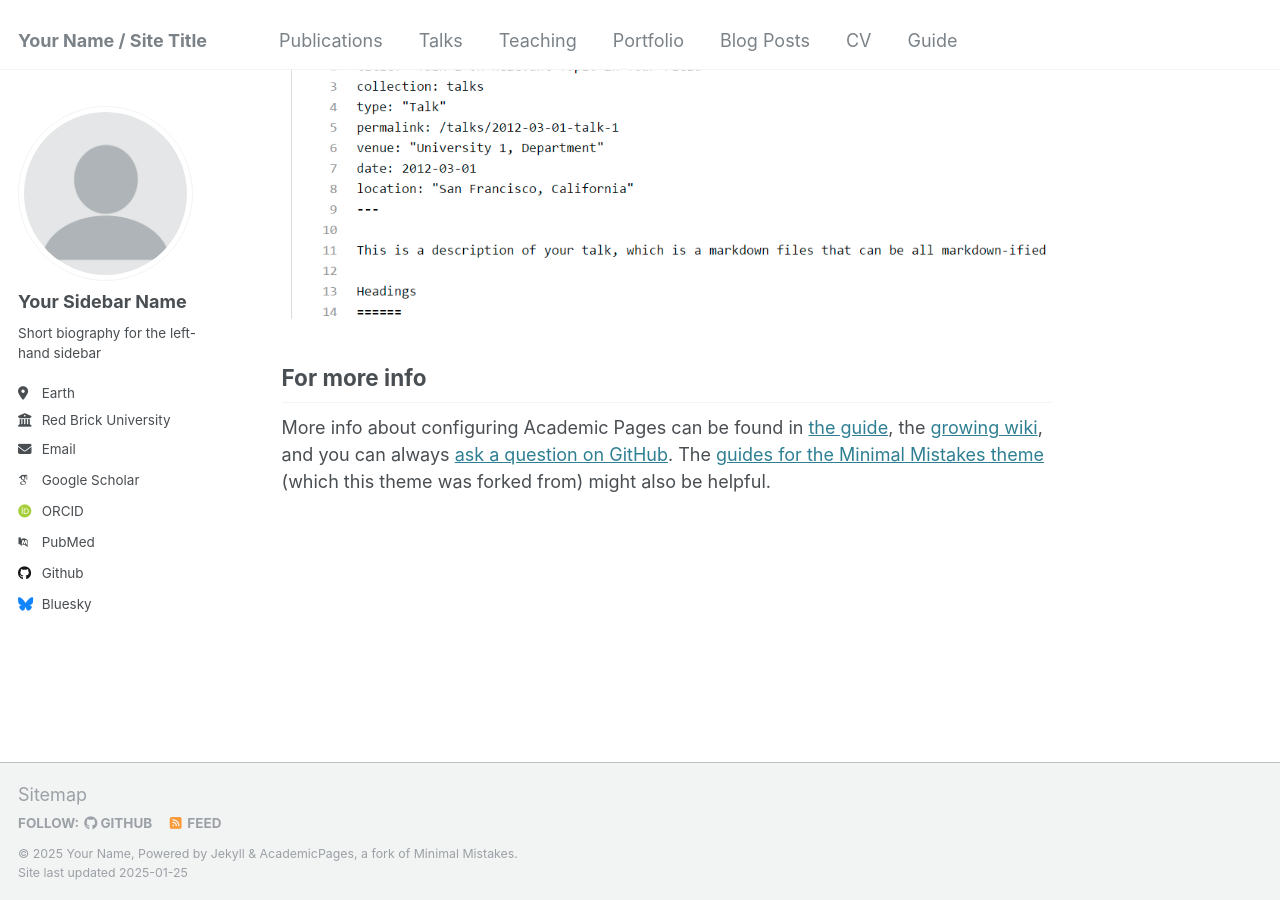
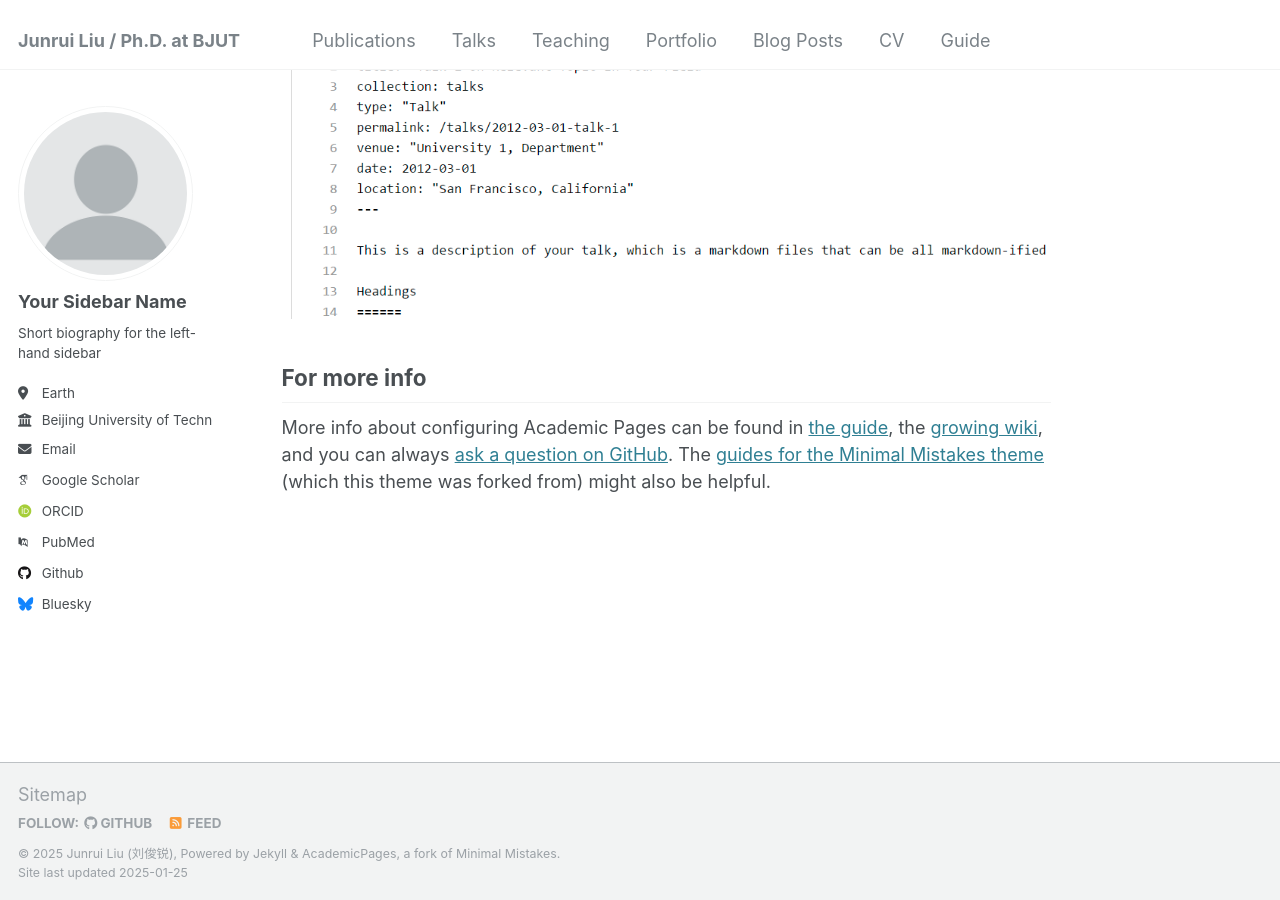
Before and after one commit to dianziliu/dianziliu.github.io, a Jekyll site: the page built from _pages/about.md, in a window 1280 px wide and 900 px high, scrolled down 2643 px. Built offline with Jekyll 4.4.1, drawn with Linux system fonts in a browser that asks for light colours; some web fonts are replaced.

Commit message:
Update _config.yml

```diff
--- a/_config.yml
+++ b/_config.yml
@@ -8,11 +8,11 @@
 
 # Basic Site Settings
 locale                   : "en-US"
-title                    : "Your Name / Site Title"
+title                    : "Junrui Liu / Ph.D. at BJUT"
 title_separator          : "-"
-name                     : &name "Your Name"
+name                     : &name "Junrui Liu (刘俊锐)"
 description              : &description "personal description"
-url                      : https://academicpages.github.io # the base hostname & protocol for your site e.g. "https://[your GitHub username].github.io"
+url                      : https://dianziliu.github.io # the base hostname & protocol for your site e.g. "https://[your GitHub username].github.io"
 baseurl                  : "" # the subpath of your site, e.g. "/blog"
 repository               : "academicpages/academicpages.github.io"
 
@@ -26,13 +26,13 @@ author:
   pronouns         : # example: "she/her"
   bio              : "Short biography for the left-hand sidebar"
   location         : "Earth"
-  employer         : "Red Brick University"
+  employer         : "Beijing University of Technology (BJUT)"
   uri              : # URL
-  email            : "none@example.org"
+  email            : "liujunrui@emails.bjut.edu.cn"
 
   # Academic websites
   arxiv            : # URL - Update with the correct link to your profile
-  googlescholar    : "https://scholar.google.com/citations?user=PS_CX0AAAAAJ"
+  googlescholar    : "https://scholar.google.com/citations?user=FZDO64UAAAAJ&hl=zh-CN&authuser=1"
   impactstory      : # URL
   orcid            : "http://orcid.org/yourorcidurl"
   semantic         : # URL
```
